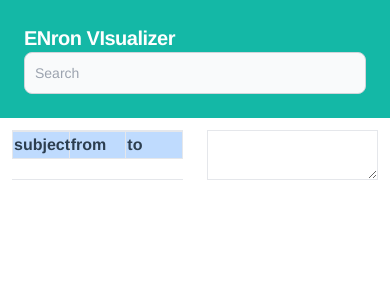
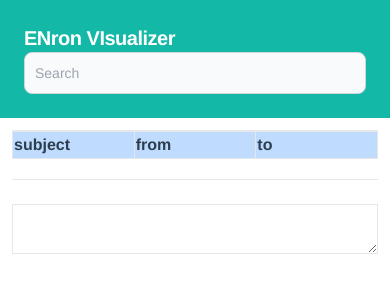
Before and after one commit to logdot/zincSearch, a Vue app in the folder frontend/: page / in a window 390 px wide. Shown: the top 300 px of the page. Built offline with nearby package versions, Linux system fonts and the light colour scheme.

Commit message:
Fix switching from columns to rows on small screens

```diff
--- a/frontend/src/App.vue
+++ b/frontend/src/App.vue
@@ -11,7 +11,7 @@
       </div>
     </nav>
 
-    <main class="w-full grid grid-cols-2 gap-6 px-3 flex-1 min-h-0 mb-3">
+    <main class="w-full grid grid-rows-2 lg:grid-cols-2 lg:grid-rows-1 gap-6 px-3 flex-1 min-h-0 mb-3">
       <div class="overflow-y-auto overflow-x-hidden border-y">
         <TableComponent :fields="fields" :data="searchResults" returnField="body" @row-clicked="rowClicked" class="table-fixed w-full h-full"/>
       </div>
```
